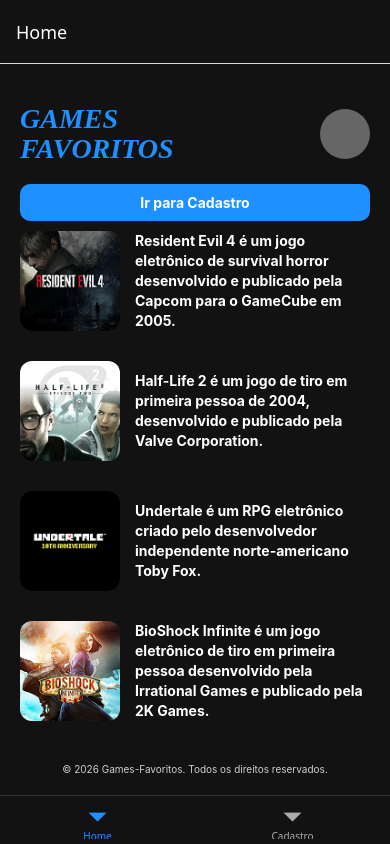
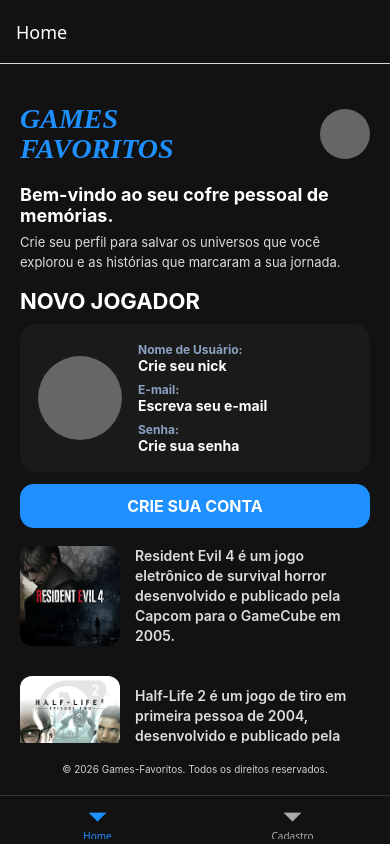
Before and after one commit to JhonatanFavoreto/aula-mobile-desenvolvimento-ppdm, a React Native app: screen / in a window 390 px wide. Built offline with nearby package versions, Linux system fonts and the light colour scheme.

Commit message:
Aprimoramento visual + readme.md + tutorial completo de como rodar!

```diff
--- a/App.js
+++ b/App.js
@@ -60,10 +60,34 @@
                 <View style={styles.profileIcon} />
             </View>
 
+            <View style={styles.heroSection}>
+                <Text style={styles.heroTitle}>Bem-vindo ao seu cofre pessoal de memórias.</Text>
+                <Text style={styles.heroSubtitle}>
+                    Crie seu perfil para salvar os universos que você explorou e as histórias que
+                    marcaram a sua jornada.
+                </Text>
+            </View>
+
+            <Text style={styles.sectionTitle}>NOVO JOGADOR</Text>
+
+            <View style={styles.playerCard}>
+                <View style={styles.playerProfileLarge} />
+                <View style={styles.playerFields}>
+                    <Text style={styles.fieldLabel}>Nome de Usuário:</Text>
+                    <Text style={styles.fieldValue}>Crie seu nick</Text>
+
+                    <Text style={[styles.fieldLabel, { marginTop: 8 }]}>E-mail:</Text>
+                    <Text style={styles.fieldValue}>Escreva seu e-mail</Text>
+
+                    <Text style={[styles.fieldLabel, { marginTop: 8 }]}>Senha:</Text>
+                    <Text style={styles.fieldValue}>Crie sua senha</Text>
+                </View>
+            </View>
+
             <TouchableOpacity
-                style={styles.navButton}
+                style={styles.createAccountButton}
                 onPress={() => navigation.navigate('Cadastro')}>
-                <Text style={styles.navButtonText}>Ir para Cadastro</Text>
+                <Text style={styles.createAccountButtonText}>CRIE SUA CONTA</Text>
             </TouchableOpacity>
 
             <FlatList
@@ -142,6 +166,71 @@
     navButtonText: {
         color: '#fff',
         fontWeight: 'bold',
+        fontSize: 16,
+    },
+    playerCard: {
+        backgroundColor: '#1a1a1a',
+        borderRadius: 16,
+        padding: 18,
+        marginHorizontal: 20,
+        marginBottom: 12,
+        flexDirection: 'row',
+        alignItems: 'center',
+    },
+    playerProfileLarge: {
+        width: 84,
+        height: 84,
+        borderRadius: 42,
+        backgroundColor: '#666',
+        marginRight: 16,
+    },
+    playerFields: {
+        flex: 1,
+    },
+    fieldLabel: {
+        color: '#8da2c3',
+        fontSize: 12,
+        fontWeight: '700',
+    },
+    fieldValue: {
+        color: '#fff',
+        fontSize: 14,
+        fontWeight: 'bold',
+    },
+    createAccountButton: {
+        marginHorizontal: 20,
+        marginBottom: 18,
+        backgroundColor: '#1e90ff',
+        borderRadius: 14,
+        paddingVertical: 12,
+        alignItems: 'center',
+    },
+    createAccountButtonText: {
+        color: '#fff',
+        fontWeight: 'bold',
+        fontSize: 16,
+    },
+    heroSection: {
+        paddingHorizontal: 20,
+        marginBottom: 16,
+    },
+    heroTitle: {
+        color: '#fff',
+        fontSize: 18,
+        fontWeight: 'bold',
+        marginBottom: 6,
+    },
+    heroSubtitle: {
+        color: '#ddd',
+        fontSize: 13,
+        lineHeight: 20,
+    },
+    sectionTitle: {
+        color: '#fff',
+        fontSize: 22,
+        fontWeight: 'bold',
+        marginHorizontal: 20,
+        marginBottom: 10,
     },
     listContainer: {
         paddingHorizontal: 20,
@@ -161,11 +250,17 @@
         flex: 1,
         marginLeft: 15,
     },
+    cardTitle: {
+        color: '#fff',
+        fontSize: 16,
+        fontWeight: 'bold',
+        marginBottom: 4,
+    },
     description: {
-        color: '#fff',
+        color: '#ddd',
         fontSize: 14,
         lineHeight: 20,
-        fontWeight: 'bold',
+        fontWeight: '600',
     },
     footer: {
         paddingVertical: 20,
```
Also changed, not shown: OqueFazerAposClonar.txt (added), 1 other file (tests, documents, lock files or other folders).
